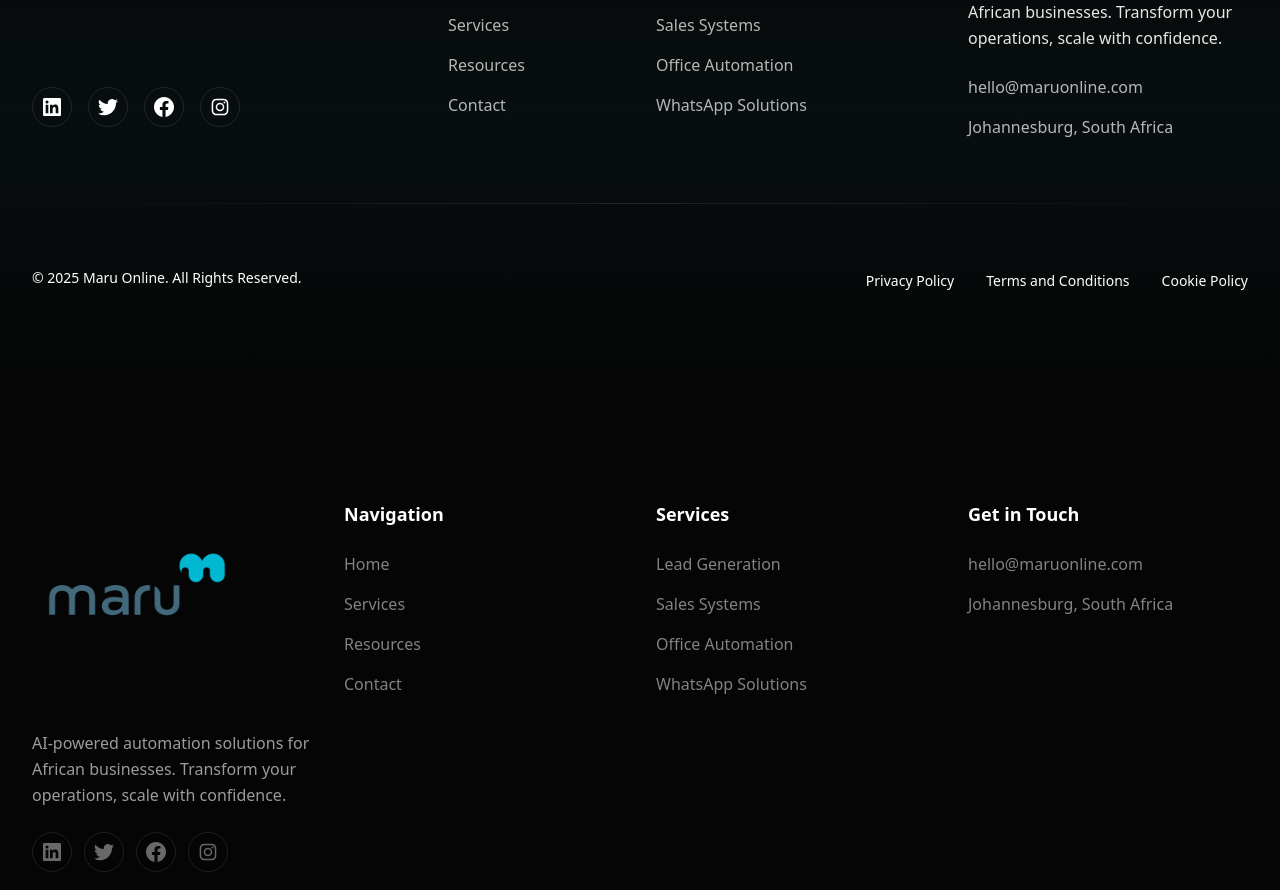
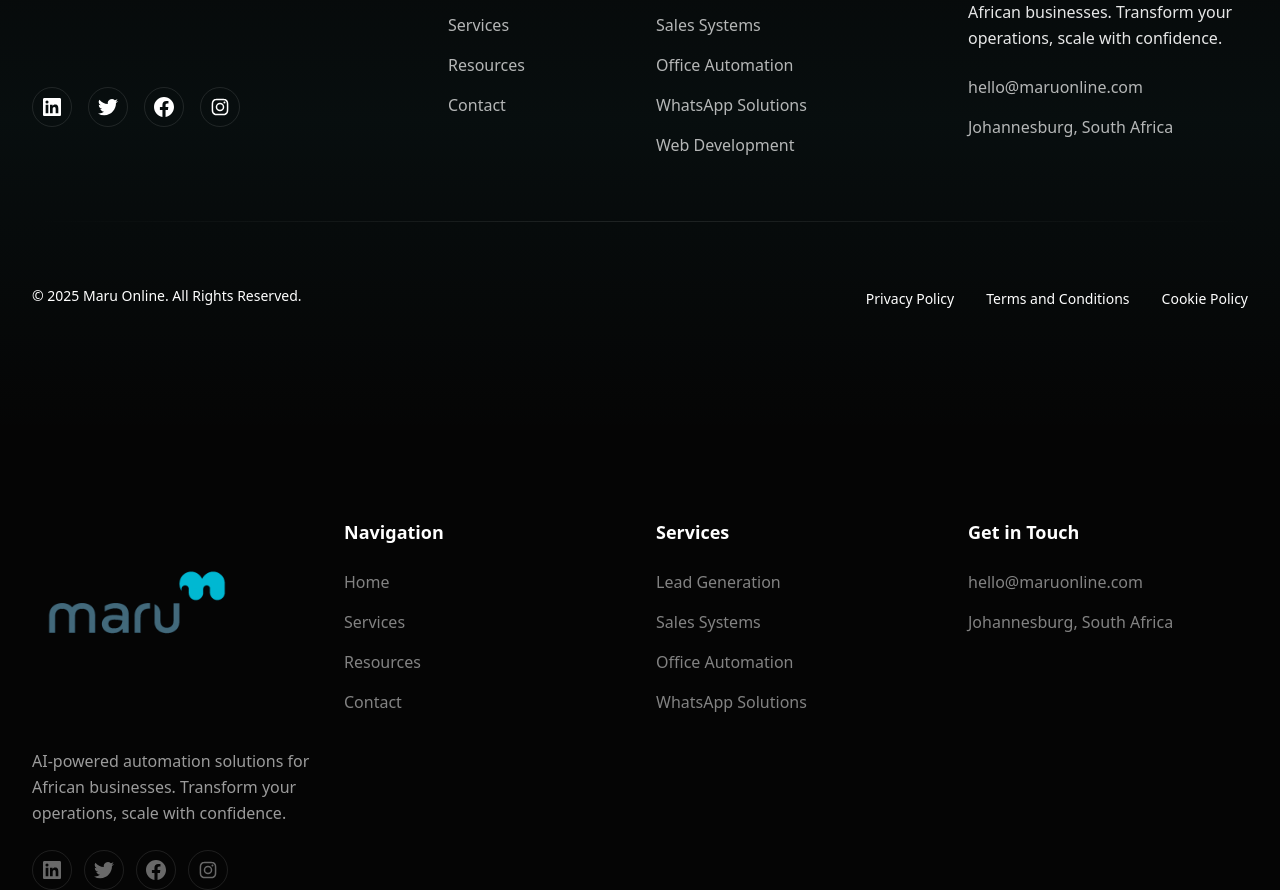
Before and after one commit to jimmy-motsei/maru-website, a Next.js app: page /contact in a window 1280 px wide. Shown: the part 1483-2373 px from the top of the page. Built offline with nearby package versions, Linux system fonts and the light colour scheme; no server answers; the database is empty.

Commit message:
chore: Add Web Development link to footer

```diff
--- a/components/layout/Footer.tsx
+++ b/components/layout/Footer.tsx
@@ -180,6 +180,11 @@ export function Footer() {
                     WhatsApp Solutions
                   </Link>
                 </li>
+                <li>
+                  <Link href="/services/website-development" className="text-white/70 hover:text-accent transition-colors duration-300">
+                    Web Development
+                  </Link>
+                </li>
               </ul>
             </motion.div>
 
```
